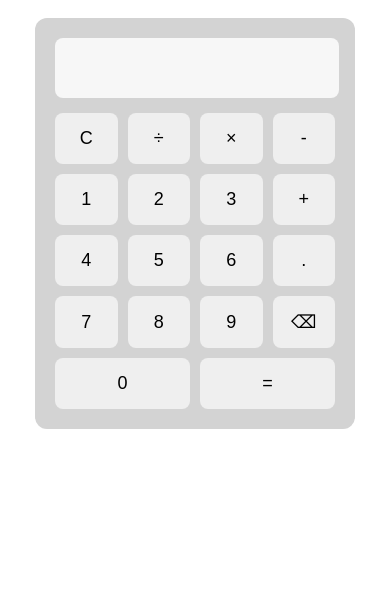
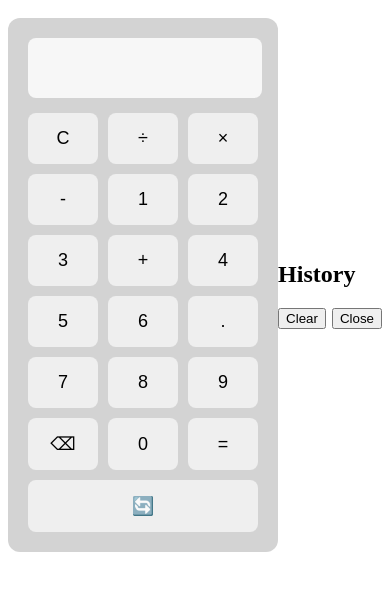
Before and after one commit to kishorkumar-b/JavaScript_tasks, a plain HTML site: page Calculator/index.html in a window 390 px wide. Shown: the part 90-680 px from the top of the page. Drawn offline with Linux system fonts and the light colour scheme.

Commit message:
Update index.html

```diff
--- a/Calculator/index.html
+++ b/Calculator/index.html
@@ -11,9 +11,9 @@
     <h1>Calculator</h1>
     <div class="container">
      <div class="calculator">
-    <input type="text" id="display" onkeypress="numbers(event)">
+    <input type="text" id="display" onkeypress="numbers(event)" autocomplete="off" autocorrect="off" autocapitalize="off" spellcheck="false">
     <div class="buttons">
-      <button class="clear"   >C</button>
+      <button class="clear" onclick="cleardisplay()">C</button>
       <button onclick="appendValue('/')">÷</button>
       <button onclick="appendValue('*')">×</button>
       <button onclick="appendValue('-')">-</button>
@@ -31,12 +31,20 @@
       <button onclick="appendValue('7')">7</button>
       <button onclick="appendValue('8')">8</button>
       <button onclick="appendValue('9')">9</button>
-      <button onclick="deleteLast()">⌫</button>
+      <button onclick="deletelast()">⌫</button>
 
       <button onclick="appendValue('0')">0</button>
       <button class="equal" onclick="calculateresult()">=</button>
+      <button onclick="toggleHistory()">&#x1F504;</button>
     </div>
   </div>
+      <div id="historyPanel" class="history-panel">
+      <h2 >History</h2>
+      <ul id="historyList" ></ul>
+      <div style="display:flex; gap:6px; justify-content:flex-end;">
+        <button onclick="clearHistory()">Clear</button>
+        <button onclick="toggleHistory(false)">Close</button>
+      </div>
   </div>
     <script src="./scripts.js"></script>
 </body>
```
